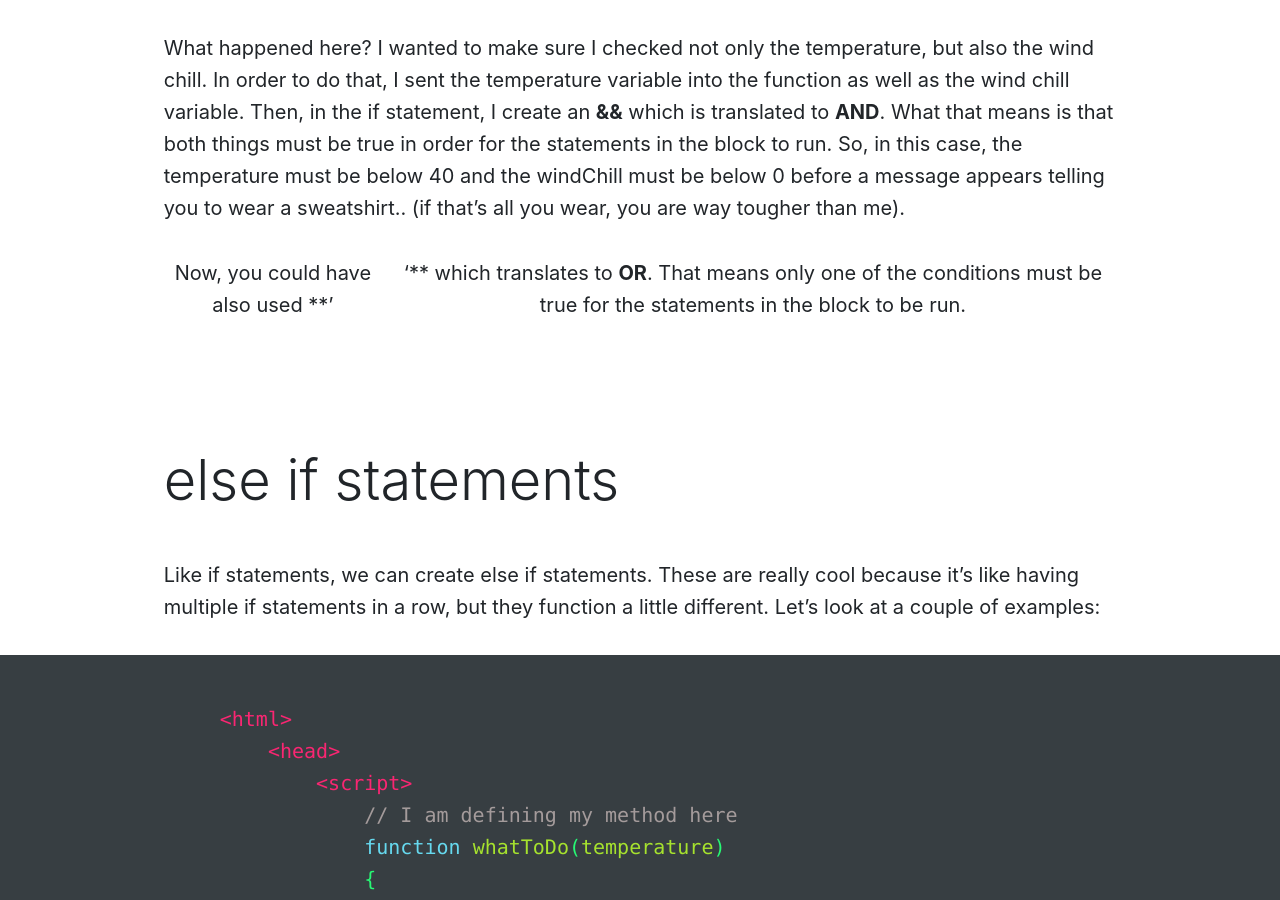
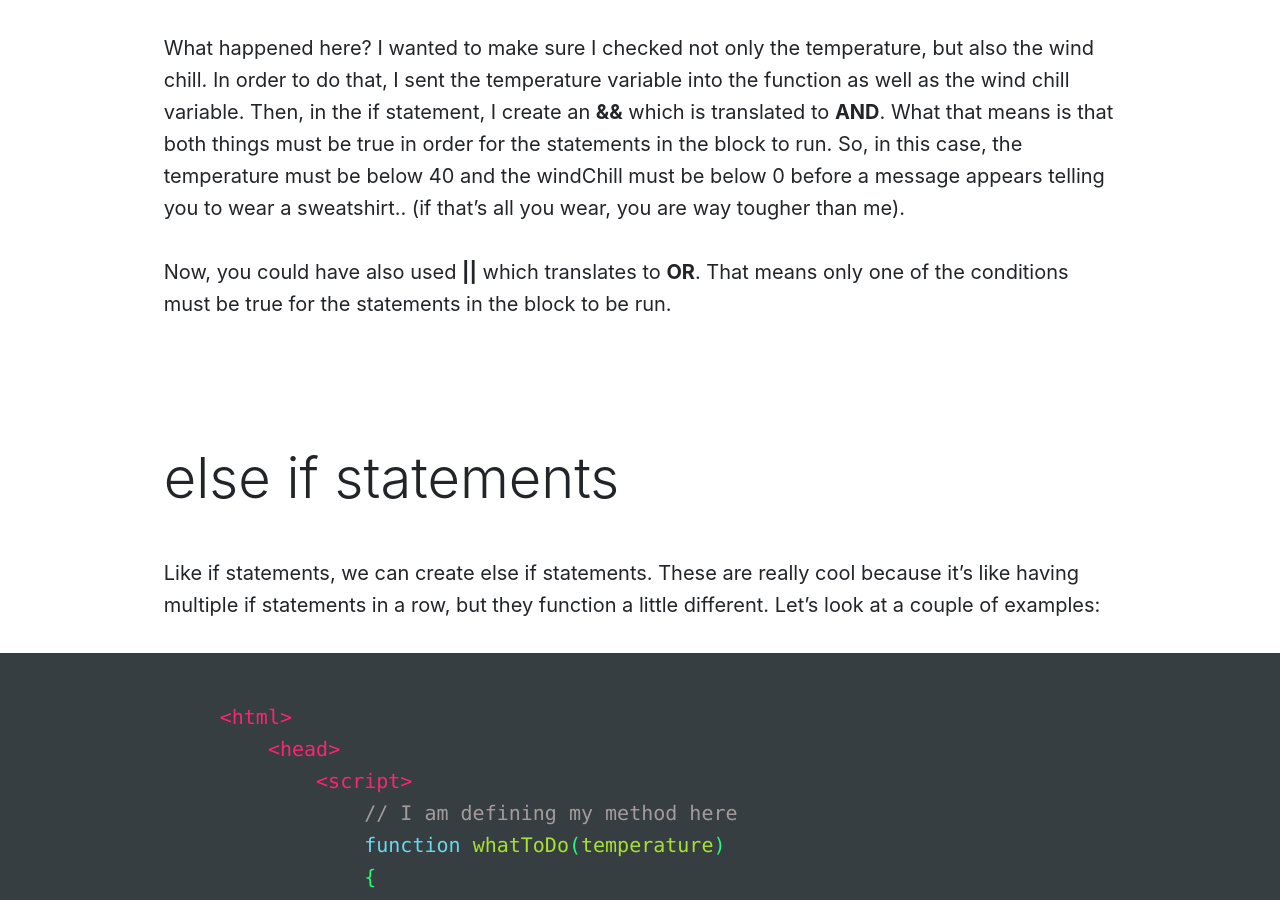
Before and after one commit to Montana-Media-Arts/441-web-tech-Spring2019-course, a Jekyll site: the page built from modules/week-4/_posts/2001-01-02-control-structures.md, in a window 1280 px wide and 900 px high, scrolled down 6699 px. Built offline with Jekyll 4.4.1, drawn with Linux system fonts in a browser that asks for light colours; nearby versions of some CDN libraries; a script that is not in the unit is left out.

Commit message:
updated the pipes

````diff
--- a/modules/week-4/_posts/2001-01-02-control-structures.md
+++ b/modules/week-4/_posts/2001-01-02-control-structures.md
@@ -162,7 +162,7 @@ Also, keep in mind that you can use your logical operators here too and evaluate
 ```
 What happened here?  I wanted to make sure I checked not only the temperature, but also the wind chill.  In order to do that, I sent the temperature variable into the function as well as the wind chill variable. Then, in the if statement, I create an **&&** which is translated to **AND**.  What that means is that both things must be true in order for the statements in the block to run.  So, in this case, the temperature must be below 40 and the windChill must be below 0 before a message appears telling you to wear a sweatshirt.. (if that's all you wear, you are way tougher than me).
 
-Now, you could have also used **'||'** which translates to **OR**.  That means only one of the conditions must be true for the statements in the block to be run.
+Now, you could have also used **\|\|** which translates to **OR**.  That means only one of the conditions must be true for the statements in the block to be run.
 
 ## else if statements
 
````
